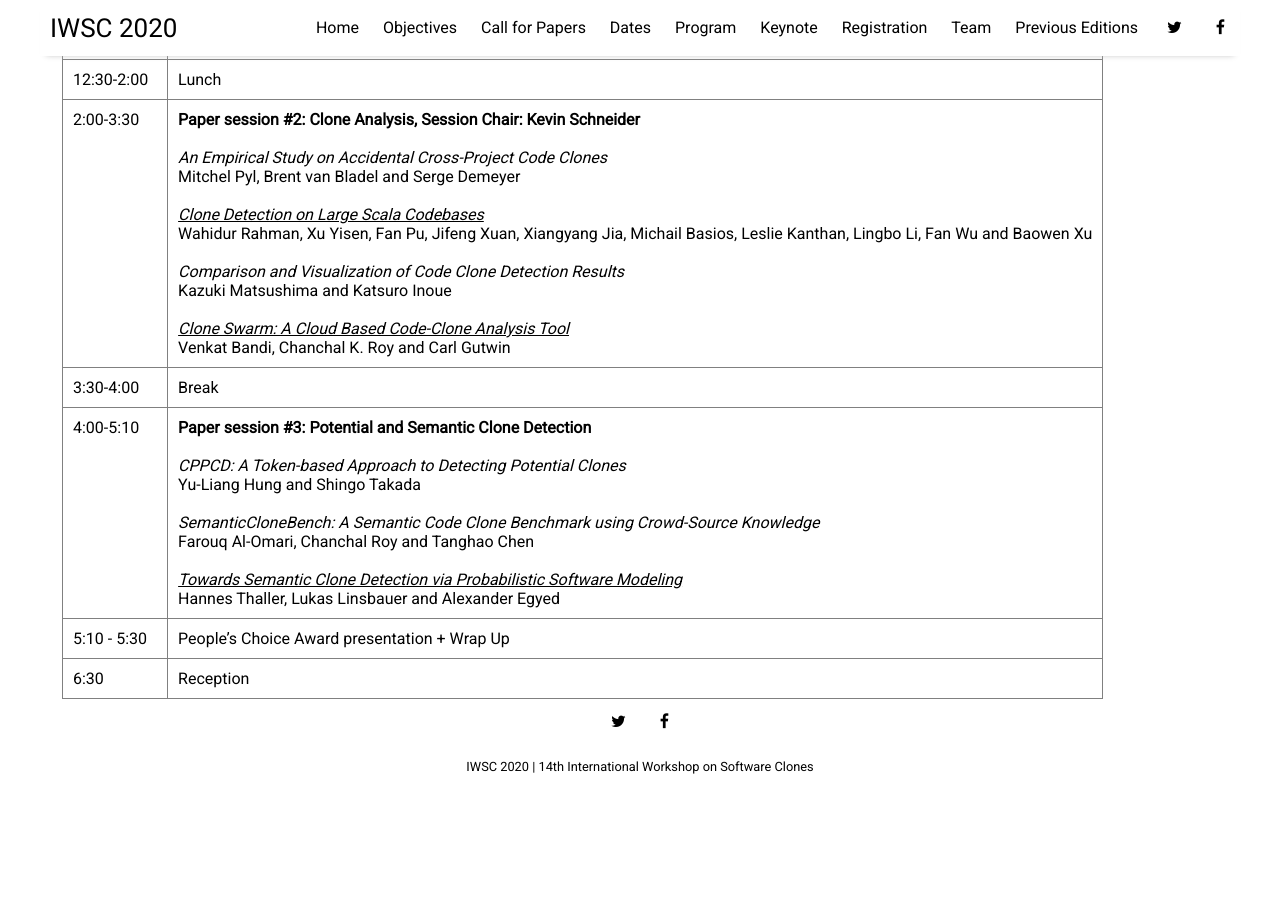
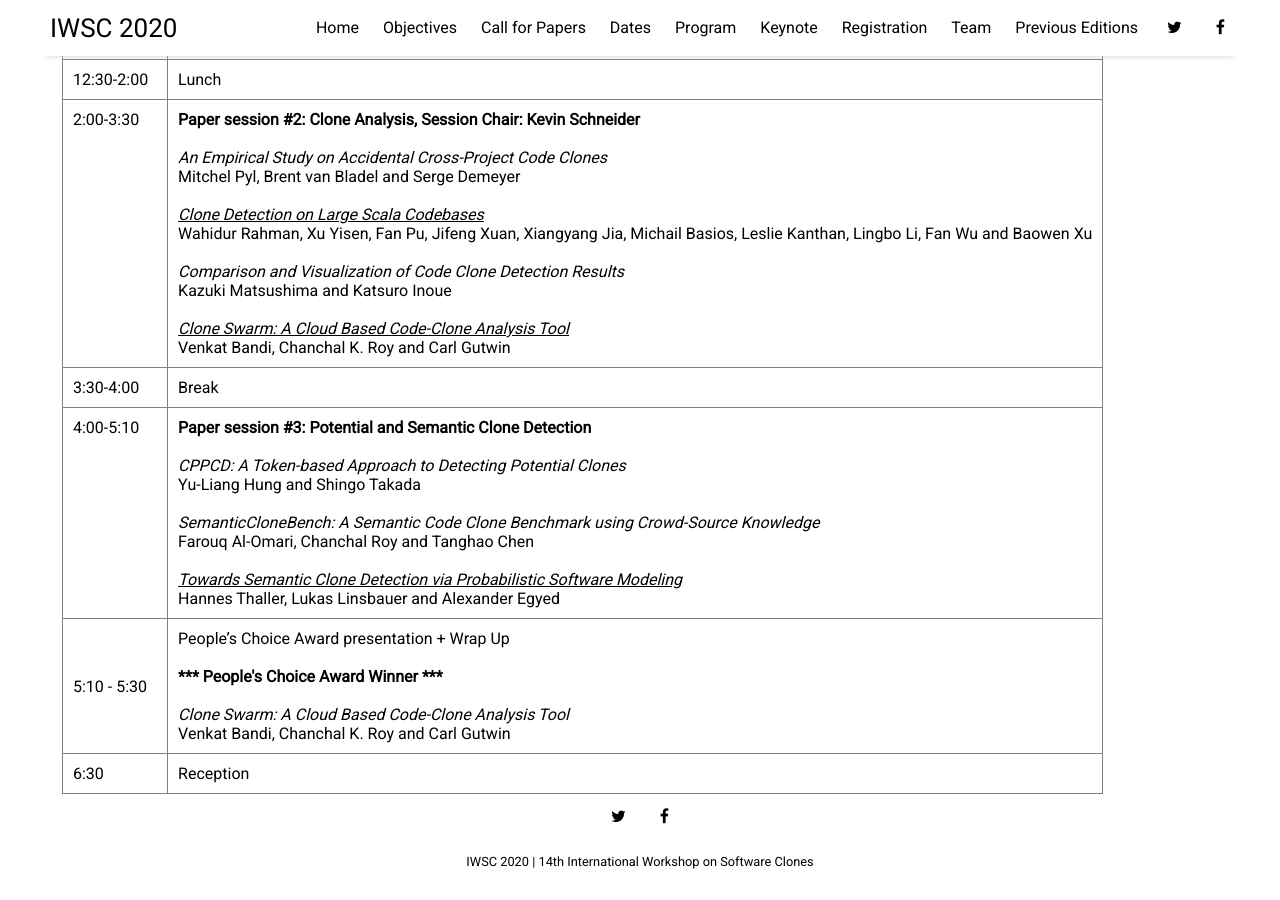
Before and after one commit to iwsc2020/iwsc2020.github.io, a Jekyll site: the page built from pages/program.html, in a window 1280 px wide and 900 px high, scrolled down 586 px. Built offline with Jekyll 4.4.1, drawn with Linux system fonts in a browser that asks for light colours; nearby versions of some CDN libraries; before the commit the page ends 1391 px from its top, so only the background shows below that.

Commit message:
Update program.html

```diff
--- a/pages/program.html
+++ b/pages/program.html
@@ -101,7 +101,13 @@ title: Program
 
 			<tr>
 				<td>5:10 - 5:30</td>
-				<td>People&rsquo;s Choice Award presentation + Wrap Up</td>
+				<td>People&rsquo;s Choice Award presentation + Wrap Up <br/><br/>
+
+				  <b>*** People&apos;s Choice Award Winner ***</b> <br/> <br/>
+				  <i>Clone Swarm: A Cloud Based Code-Clone Analysis Tool</i><br/>
+				  Venkat Bandi, Chanchal K. Roy and Carl Gutwin <br/>
+
+				</td>
 			</tr>
 			<tr>
 				<td>6:30</td>
```
